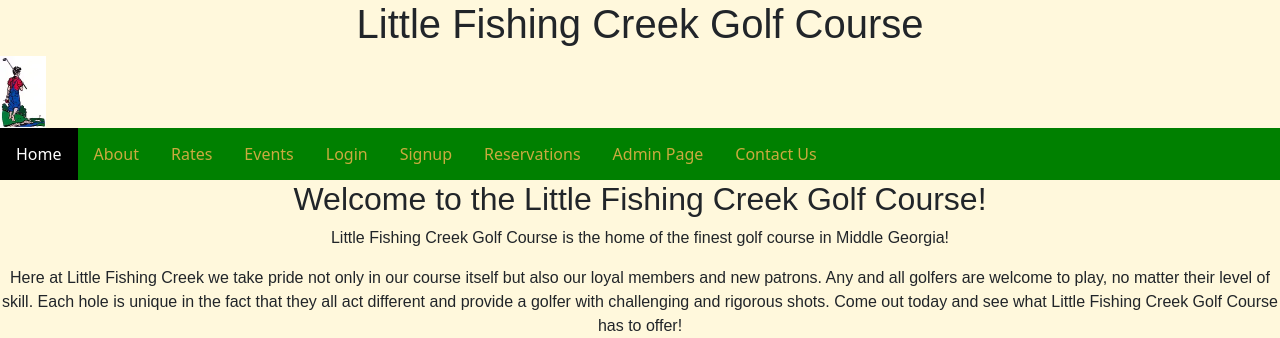
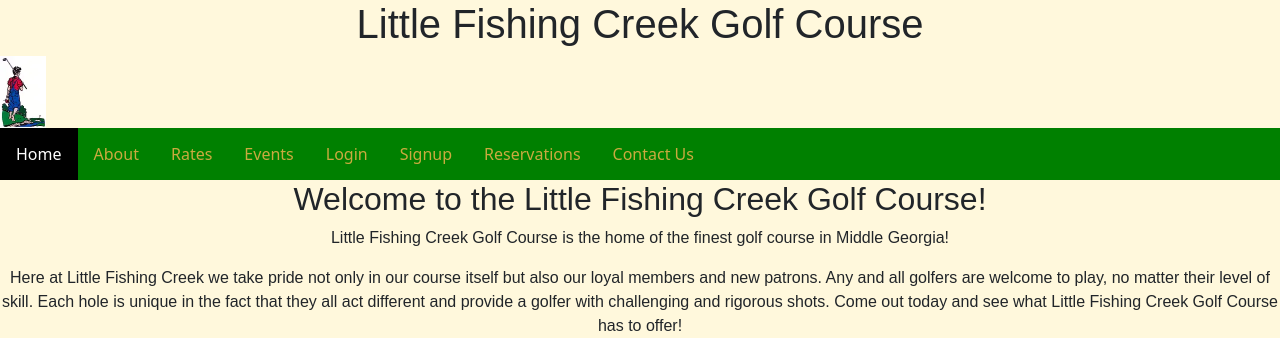
Before and after one commit to Brady-Blackstone/LFC-Reservation-System, a PHP site: page / in a window 1280 px wide. Shown: the top 338 px of the page. Run offline with PHP 8.4, Linux system fonts and the light colour scheme.

Commit message:
Updated navbar layout

```diff
--- a/About.php
+++ b/About.php
@@ -28,11 +28,11 @@ session_start();
         }
         else if (isset($_SESSION['admin']))
         {
-            $arr = array("Home", "About", "Rates", "Events", "Logout", "Reservations", "Admin Page", "Contact Us");
+            $arr = array("Home", "About", "Rates", "Events", "Logout", "Reservations", "Admin Page");
         }
         else
         {
-            $arr = array("Home", "About", "Rates", "Events", "Login", "Signup", "Reservations", "Admin Page", "Contact Us");
+            $arr = array("Home", "About", "Rates", "Events", "Login", "Signup", "Reservations", "Contact Us");
         }
         pageHeader("About", $arr);
         ?>
--- a/Admin.php
+++ b/Admin.php
@@ -1,7 +1,7 @@
 <?php
 session_start();
-// if (!isset($_SESSION['admin']))
-//     die("No access!");
+if (!isset($_SESSION['admin']))
+    die("No access!");
 ?>
 
 <!DOCTYPE html>
@@ -24,7 +24,7 @@ session_start();
         require_once './functions/pageFormat.php';
 
         // Display navigation bar for the admin
-        $arr = array("Home", "About", "Rates", "Events", "Logout", "Reservations", "Admin Page", "Contact Us");
+        $arr = array("Home", "About", "Rates", "Events", "Logout", "Reservations", "Admin Page");
         pageHeader("Admin Page", $arr);
         ?>
 
--- a/Contact-us.php
+++ b/Contact-us.php
@@ -28,11 +28,11 @@ session_start();
         }
         else if (isset($_SESSION['admin']))
         {
-            $arr = array("Home", "About", "Rates", "Events", "Logout", "Reservations", "Admin Page", "Contact Us");
+            $arr = array("Home", "About", "Rates", "Events", "Logout", "Reservations", "Admin Page");
         }
         else
         {
-            $arr = array("Home", "About", "Rates", "Events", "Login", "Signup", "Reservations", "Admin Page", "Contact Us");
+            $arr = array("Home", "About", "Rates", "Events", "Login", "Signup", "Reservations", "Contact Us");
         }
         pageHeader("Contact Us", $arr);
         ?>
--- a/Events.php
+++ b/Events.php
@@ -28,11 +28,11 @@ session_start();
         }
         else if (isset($_SESSION['admin']))
         {
-            $arr = array("Home", "About", "Rates", "Events", "Logout", "Reservations", "Admin Page", "Contact Us");
+            $arr = array("Home", "About", "Rates", "Events", "Logout", "Reservations", "Admin Page");
         }
         else
         {
-            $arr = array("Home", "About", "Rates", "Events", "Login", "Signup", "Reservations", "Admin Page", "Contact Us");
+            $arr = array("Home", "About", "Rates", "Events", "Login", "Signup", "Reservations", "Contact Us");
         }
         pageHeader("Events", $arr);
         ?>
--- a/Login.php
+++ b/Login.php
@@ -22,7 +22,7 @@ session_start();
         require_once './functions/pageFormat.php';
 
         // Display navigation bar before anyone logs in
-        $arr = array("Home", "About", "Rates", "Events", "Login", "Signup", "Reservations", "Admin Page", "Contact Us");
+        $arr = array("Home", "About", "Rates", "Events", "Login", "Signup", "Reservations", "Contact Us");
         pageHeader("Login", $arr);
 
         // Display an error message if the admin or user does not exist in the database
--- a/Rates.php
+++ b/Rates.php
@@ -28,11 +28,11 @@ session_start();
         }
         else if (isset($_SESSION['admin']))
         {
-            $arr = array("Home", "About", "Rates", "Events", "Logout", "Reservations", "Admin Page", "Contact Us");
+            $arr = array("Home", "About", "Rates", "Events", "Logout", "Reservations", "Admin Page");
         }
         else
         {
-            $arr = array("Home", "About", "Rates", "Events", "Login", "Signup", "Reservations", "Admin Page", "Contact Us");
+            $arr = array("Home", "About", "Rates", "Events", "Login", "Signup", "Reservations", "Contact Us");
         }
         pageHeader("Rates", $arr);
         ?>
--- a/Reservations.php
+++ b/Reservations.php
@@ -28,11 +28,11 @@ session_start();
         }
         else if (isset($_SESSION['admin']))
         {
-            $arr = array("Home", "About", "Rates", "Events", "Logout", "Reservations", "Admin Page", "Contact Us");
+            $arr = array("Home", "About", "Rates", "Events", "Logout", "Reservations", "Admin Page");
         }
         else
         {
-            $arr = array("Home", "About", "Rates", "Events", "Login", "Signup", "Reservations", "Admin Page", "Contact Us");
+            $arr = array("Home", "About", "Rates", "Events", "Login", "Signup", "Reservations", "Contact Us");
         }
         pageHeader("Reservations", $arr);
         ?>
--- a/Signup.php
+++ b/Signup.php
@@ -26,7 +26,7 @@ session_start();
         require_once './functions/pageFormat.php';
 
         // Display navigation bar before anyone signs up
-        $arr = array("Home", "About", "Rates", "Events", "Login", "Signup", "Reservations", "Admin Page", "Contact Us");
+        $arr = array("Home", "About", "Rates", "Events", "Login", "Signup", "Reservations", "Contact Us");
         pageHeader("Signup", $arr);
 
         // Display an error message if the any of the entered information is invalid
--- a/index.php
+++ b/index.php
@@ -28,11 +28,11 @@ session_start();
         }
         else if (isset($_SESSION['admin']))
         {
-            $arr = array("Home", "About", "Rates", "Events", "Logout", "Reservations", "Admin Page", "Contact Us");
+            $arr = array("Home", "About", "Rates", "Events", "Logout", "Reservations", "Admin Page");
         }
         else
         {
-            $arr = array("Home", "About", "Rates", "Events", "Login", "Signup", "Reservations", "Admin Page", "Contact Us");
+            $arr = array("Home", "About", "Rates", "Events", "Login", "Signup", "Reservations", "Contact Us");
         }
         pageHeader("Home", $arr);
         ?>
```
